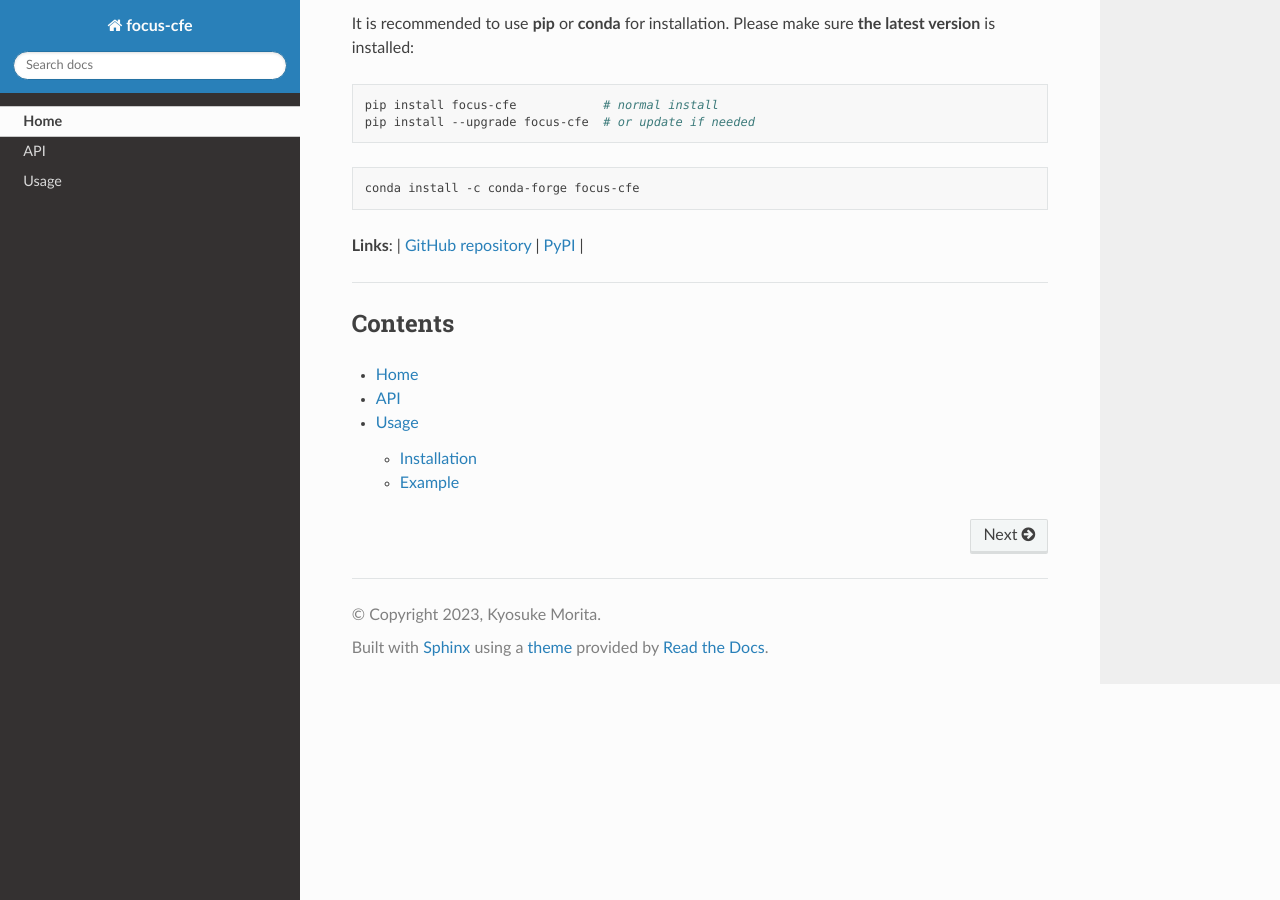
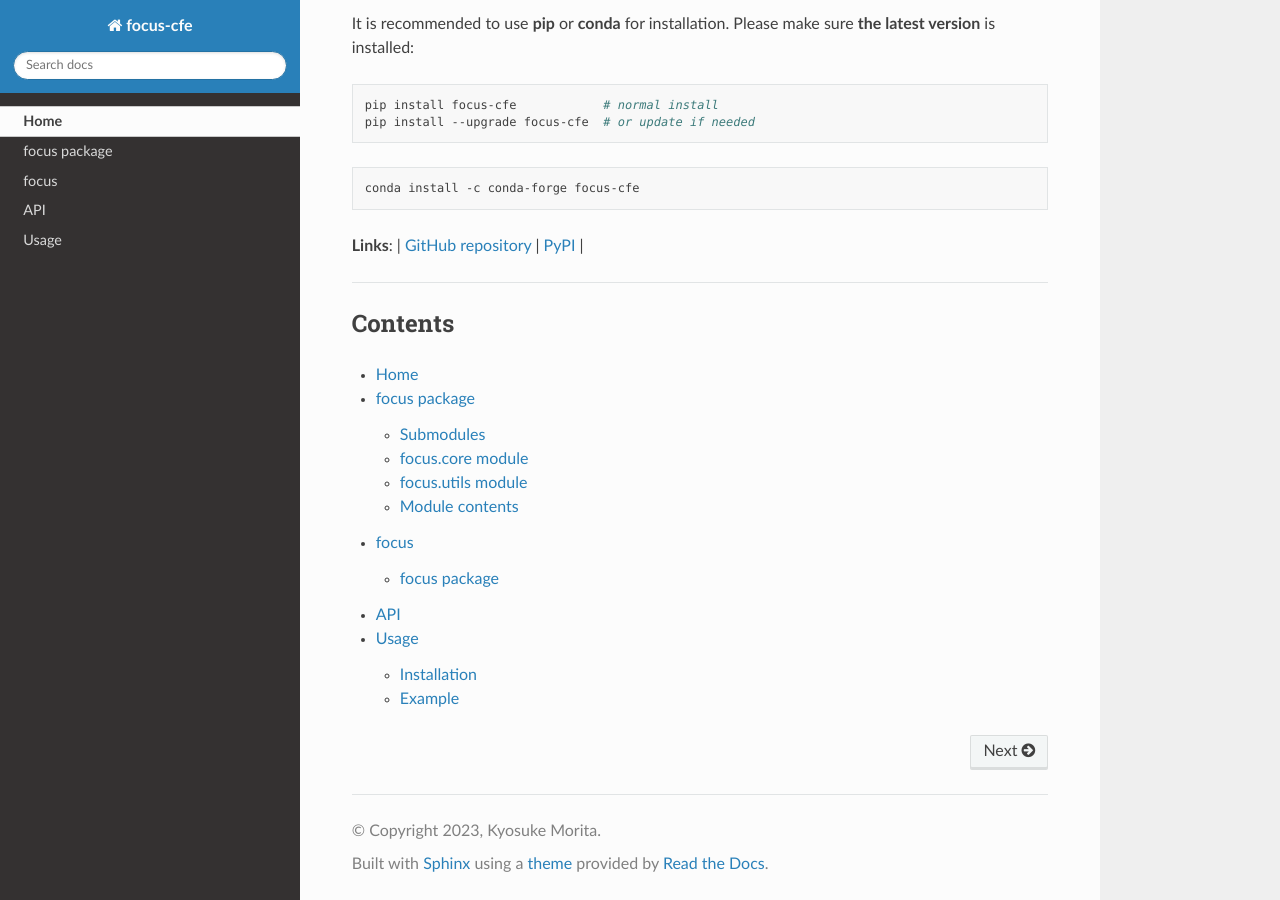
Before and after one commit to kyosek/CFXplorer, a Sphinx documentation site: the page built from docs/index.rst, in a window 1280 px wide and 900 px high, scrolled down 1673 px. Built offline with Sphinx 7.4.7 and the Read the Docs theme 2.0.0, drawn with Linux system fonts in a browser that asks for light colours.

```diff
--- a/docs/index.rst
+++ b/docs/index.rst
@@ -13,5 +13,7 @@ Contents
    :maxdepth: 2
 
    Home <self>
+   focus
+   modules
    api
    usage
--- /dev/null
+++ b/docs/modules.rst
@@ -0,0 +1,7 @@
+focus
+=====
+
+.. toctree::
+   :maxdepth: 4
+
+   focus
```
Also changed, not shown: docs/focus.tests.rst (added, +29 -0 lines).
